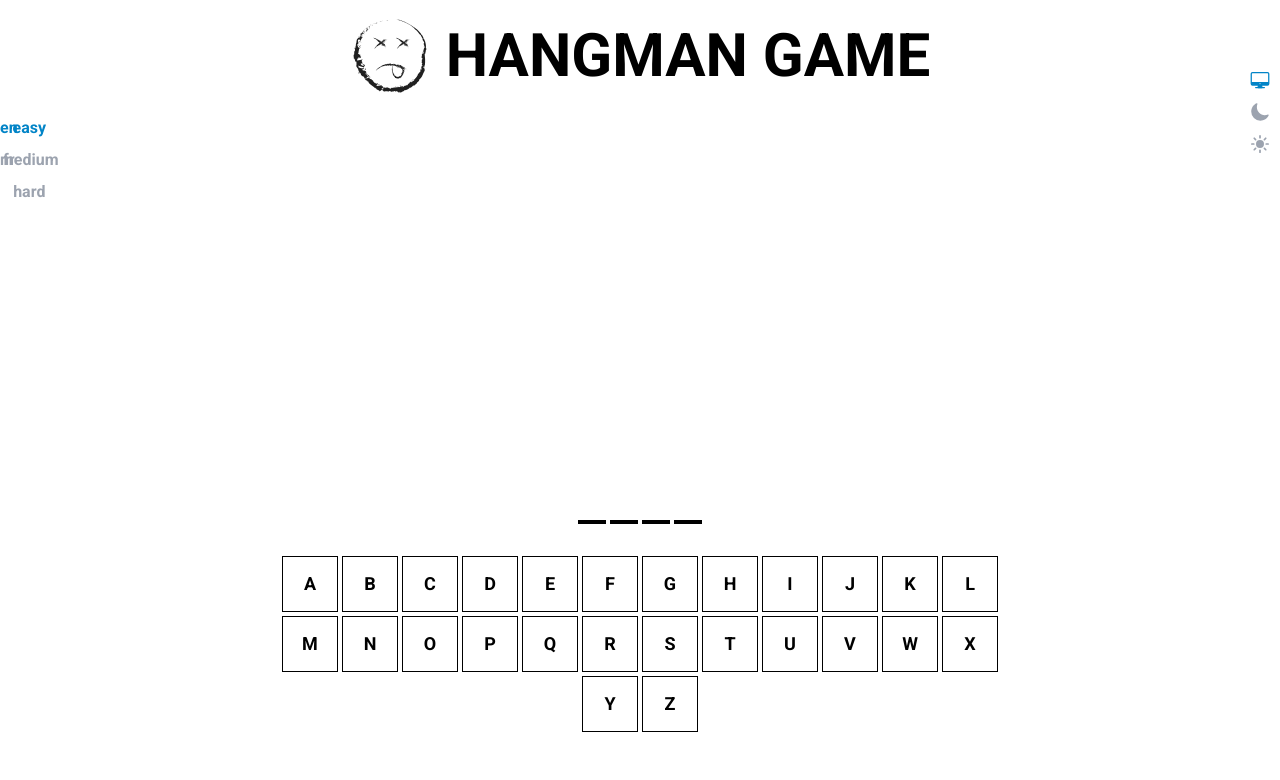
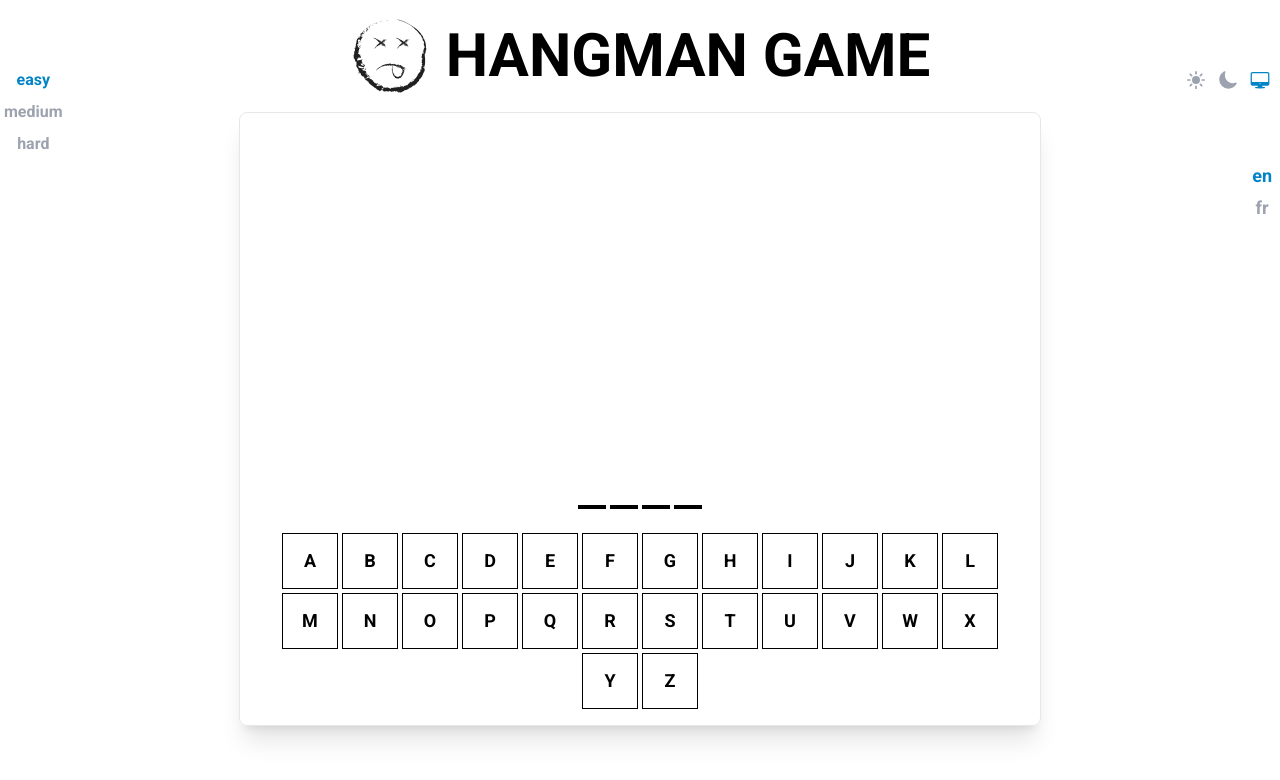
Before and after one commit to BorisLabianca/hangman-game, a React (Vite) app: page / in a window 1280 px wide. Shown: the top 780 px of the page. Built offline with nearby package versions, Linux system fonts and the light colour scheme; a web font is replaced by a local one.

Commit message:
still tuning layout

```diff
--- a/src/App.tsx
+++ b/src/App.tsx
@@ -79,7 +79,7 @@ function App() {
   }, [winner, loser]);
 
   return (
-    <div className="App dark:bg-black min-h-screen">
+    <div className="App dark:bg-black min-h-screen flex flex-col items-center">
       <header className="p-4 flex justify-center items-center gap-4">
         <div className="bg-[url('./assets/hangman_logo.svg')] dark:bg-[url('./assets/hangman_logo_dark_mode.svg')] h-12 w-12 md:h-20 md:w-20" />
         <h1 className="dark:text-gray-400 text-3xl md:text-6xl font-semibold uppercase">
@@ -95,7 +95,7 @@ function App() {
         getWord={getWord}
       />
       <LanguageSwitch />
-      <div className="flex flex-col gap-8 my-0 mx-auto items-center p-4 justify-center max-w-5xl">
+      <div className="flex flex-col gap-6 my-0 mx-3 items-center p-4 justify-center max-w-5xl md:border-gray-200 md:border-solid md:border md:rounded-lg md:shadow-xl">
         <p
           className={`text-2xl font-semibold md:text-3xl text-center dark:text-gray-400 h-8 md:h-9 ${
             loser || winner ? "visible" : "invisible"
--- a/src/components/DifficultySwitch.tsx
+++ b/src/components/DifficultySwitch.tsx
@@ -22,7 +22,7 @@ const DifficultySwitch = ({
   const language = useAppSelector((state) => state.language.language);
 
   return (
-    <div className="duration-200 text-gray-400 dark:text-gray-300 rounded-lg flex flex-col items-center mb-4 fixed">
+    <div className="duration-200 text-gray-400 dark:text-gray-300 rounded-lg flex flex-col items-center mb-4 fixed top-16 left-1">
       {language === "en"
         ? languageSwitch[language].levelOptions.map((option) => {
             return (
--- a/src/components/LanguageSwitch.tsx
+++ b/src/components/LanguageSwitch.tsx
@@ -18,12 +18,12 @@ const LanguageSwitch = () => {
     }
   };
   return (
-    <div className="duration-200 text-gray-400 dark:text-gray-300 rounded-lg flex flex-col items-center mb-4 fixed">
+    <div className="duration-200 text-gray-400 dark:text-gray-300 rounded-lg flex flex-col items-center mb-4 fixed top-40 right-2">
       {options.map((option) => {
         return (
           <div
             key={option.language}
-            className={`h-8 leading-9 rounded-full flex justify-center items-center ${
+            className={`h-8 w-auto text-lg leading-9 rounded-full flex justify-center items-center ${
               language === option.language && "text-sky-600"
             } font-bold cursor-pointer`}
             onClick={() => {
--- a/src/components/ThemeSwitch.tsx
+++ b/src/components/ThemeSwitch.tsx
@@ -58,7 +58,7 @@ const ThemeSwitch = () => {
     }
   });
   return (
-    <div className="duration-200 text-gray-400 dark:text-gray-300 rounded-lg flex flex-col-reverse items-center mb-4 fixed top-16 right-1">
+    <div className="duration-200 text-gray-400 dark:text-gray-300 rounded-lg flex flex-col-reverse md:flex-row items-center mb-4 fixed top-16 right-1">
       {options.map((option) => {
         return (
           <div
```
Also changed, not shown: src/README.md.
